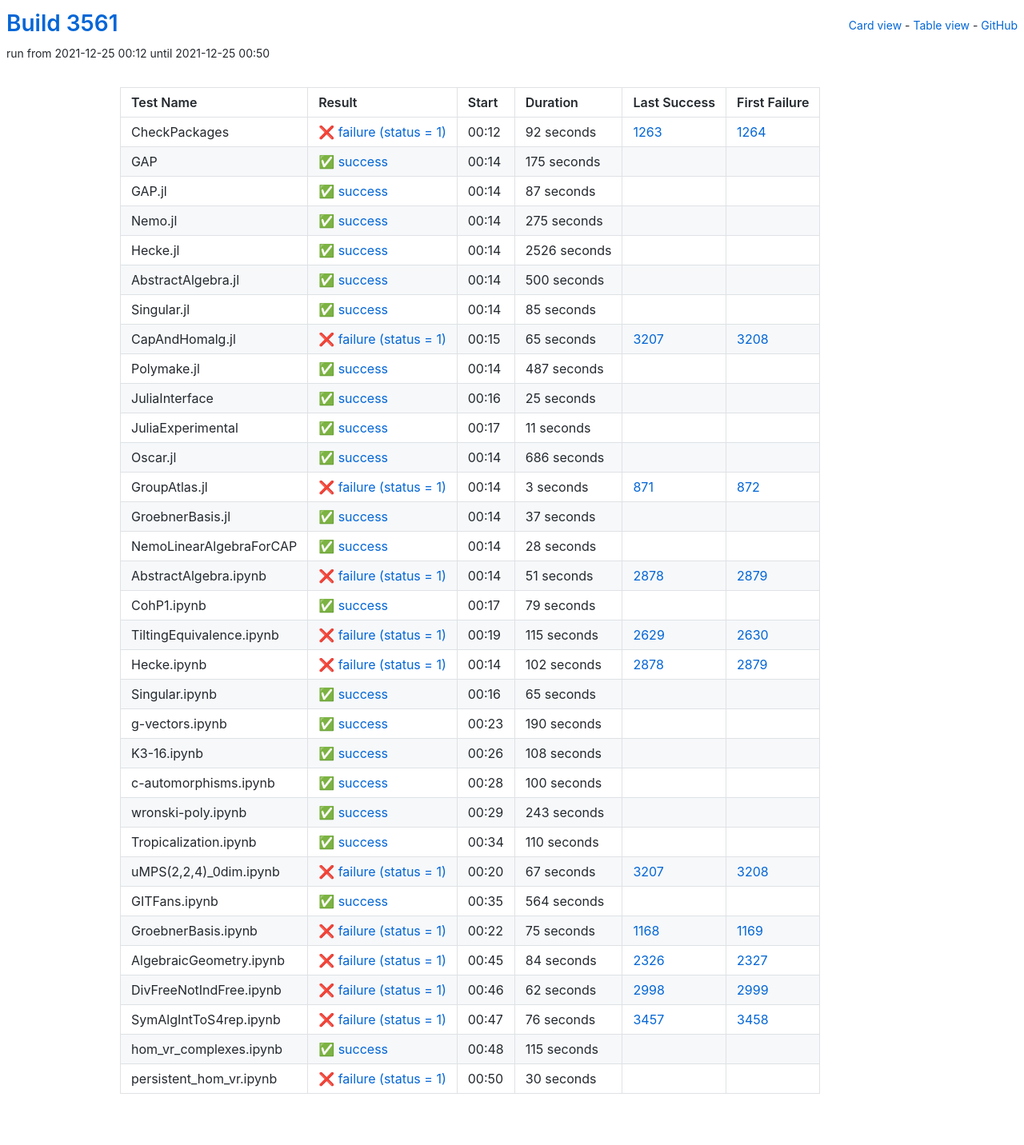
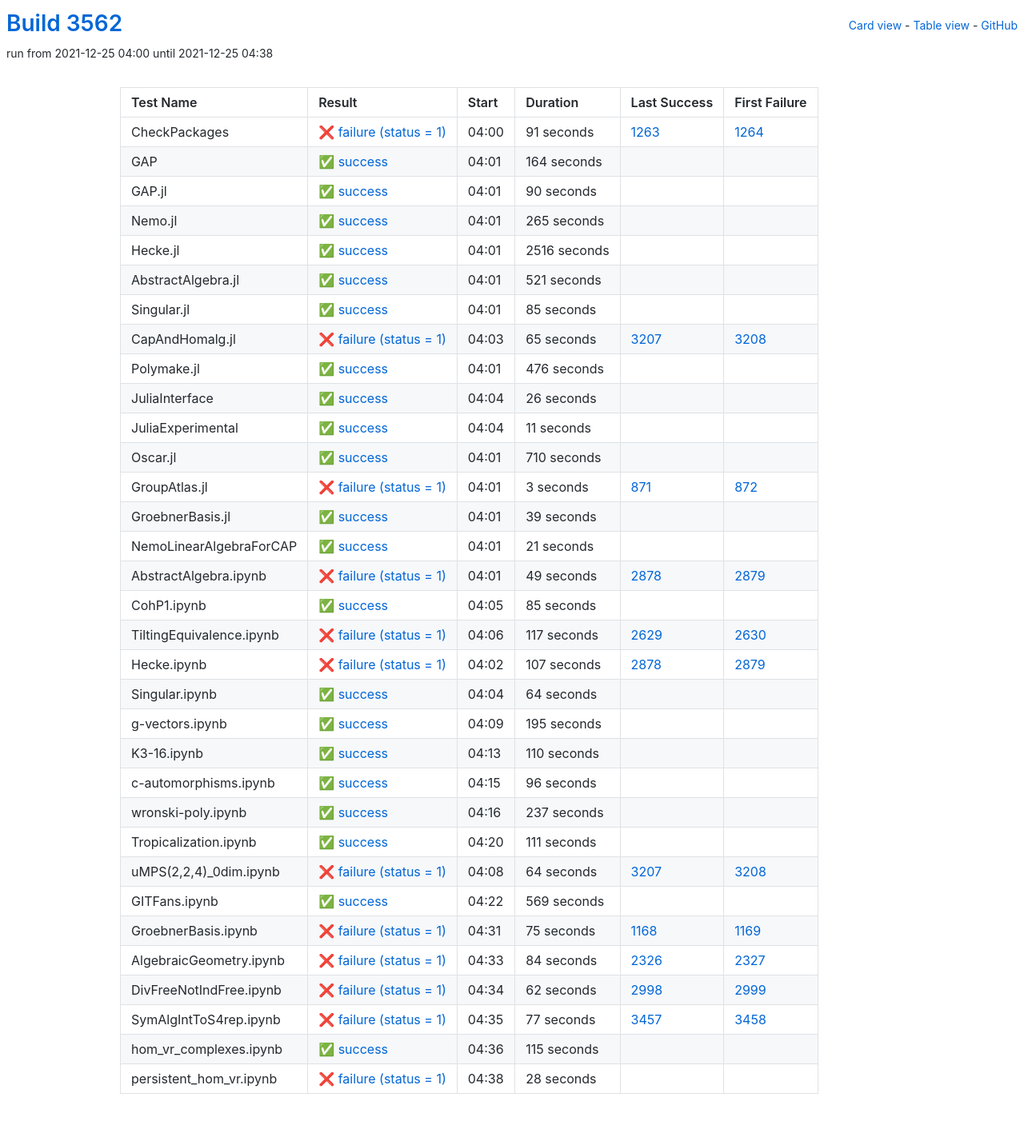
Before and after one commit to oscar-system/oscar-ci-status-stable, a Jekyll site: the page built from table.html, in a window 1280 px wide. Shown: the whole page at 80% size. Built offline with Jekyll 4.4.1, drawn with Linux system fonts in a browser that asks for light colours.

Commit message:
Build #3562

```diff
--- a/_data/ci.yml
+++ b/_data/ci.yml
@@ -1,6 +1,6 @@
 ---
-build: 3561
-build_url: https://oscarci.mathematik.uni-kl.de/job/oscar-stable/3561/
+build: 3562
+build_url: https://oscarci.mathematik.uni-kl.de/job/oscar-stable/3562/
 job: oscar-stable
 organization: oscar-system
 repo: oscar-ci-status-stable
@@ -8,80 +8,80 @@ repourl: https://github.com/oscar-system/oscar-ci-status-stable
 tests:
 - name: CheckPackages
   id: checkpackages
-  log: https://oscarci.mathematik.uni-kl.de/job/oscar-stable/3561/artifact/logs/build-3561/CheckPackages.log
-  start: 2021-12-25 00:12
+  log: https://oscarci.mathematik.uni-kl.de/job/oscar-stable/3562/artifact/logs/build-3562/CheckPackages.log
+  start: 2021-12-25 04:00
   success: false
   exitcode: 1
   status: failure
-  duration: 92
+  duration: 91
   last_success: 1263
   last_success_url: https://oscarci.mathematik.uni-kl.de/job/oscar-stable/1263/
   first_failure: 1264
   first_failure_url: https://oscarci.mathematik.uni-kl.de/job/oscar-stable/1264/
 - name: GAP
   id: gap
-  log: https://oscarci.mathematik.uni-kl.de/job/oscar-stable/3561/artifact/logs/build-3561/GAP.log
-  start: 2021-12-25 00:14
+  log: https://oscarci.mathematik.uni-kl.de/job/oscar-stable/3562/artifact/logs/build-3562/GAP.log
+  start: 2021-12-25 04:01
   success: true
   exitcode: 0
   status: success
-  duration: 175
+  duration: 164
   last_success: false
   last_success_url:
   first_failure: false
   first_failure_url:
 - name: GAP.jl
   id: gap-jl
-  log: https://oscarci.mathematik.uni-kl.de/job/oscar-stable/3561/artifact/logs/build-3561/GAP.jl.log
-  start: 2021-12-25 00:14
+  log: https://oscarci.mathematik.uni-kl.de/job/oscar-stable/3562/artifact/logs/build-3562/GAP.jl.log
+  start: 2021-12-25 04:01
   success: true
   exitcode: 0
   status: success
-  duration: 87
+  duration: 90
   last_success: false
   last_success_url:
   first_failure: false
   first_failure_url:
 - name: Nemo.jl
   id: nemo-jl
-  log: https://oscarci.mathematik.uni-kl.de/job/oscar-stable/3561/artifact/logs/build-3561/Nemo.jl.log
-  start: 2021-12-25 00:14
+  log: https://oscarci.mathematik.uni-kl.de/job/oscar-stable/3562/artifact/logs/build-3562/Nemo.jl.log
+  start: 2021-12-25 04:01
   success: true
   exitcode: 0
   status: success
-  duration: 275
+  duration: 265
   last_success: false
   last_success_url:
   first_failure: false
   first_failure_url:
 - name: Hecke.jl
   id: hecke-jl
-  log: https://oscarci.mathematik.uni-kl.de/job/oscar-stable/3561/artifact/logs/build-3561/Hecke.jl.log
-  start: 2021-12-25 00:14
+  log: https://oscarci.mathematik.uni-kl.de/job/oscar-stable/3562/artifact/logs/build-3562/Hecke.jl.log
+  start: 2021-12-25 04:01
   success: true
   exitcode: 0
   status: success
-  duration: 2526
+  duration: 2516
   last_success: false
   last_success_url:
   first_failure: false
   first_failure_url:
 - name: AbstractAlgebra.jl
   id: abstractalgebra-jl
-  log: https://oscarci.mathematik.uni-kl.de/job/oscar-stable/3561/artifact/logs/build-3561/AbstractAlgebra.jl.log
-  start: 2021-12-25 00:14
+  log: https://oscarci.mathematik.uni-kl.de/job/oscar-stable/3562/artifact/logs/build-3562/AbstractAlgebra.jl.log
+  start: 2021-12-25 04:01
   success: true
   exitcode: 0
   status: success
-  duration: 500
+  duration: 521
   last_success: false
   last_success_url:
   first_failure: false
   first_failure_url:
 - name: Singular.jl
   id: singular-jl
-  log: https://oscarci.mathematik.uni-kl.de/job/oscar-stable/3561/artifact/logs/build-3561/Singular.jl.log
-  start: 2021-12-25 00:14
+  log: https://oscarci.mathematik.uni-kl.de/job/oscar-stable/3562/artifact/logs/build-3562/Singular.jl.log
+  start: 2021-12-25 04:01
   success: true
   exitcode: 0
   status: success
@@ -92,8 +92,8 @@ tests:
   first_failure_url:
 - name: CapAndHomalg.jl
   id: capandhomalg-jl
-  log: https://oscarci.mathematik.uni-kl.de/job/oscar-stable/3561/artifact/logs/build-3561/CapAndHomalg.jl.log
-  start: 2021-12-25 00:15
+  log: https://oscarci.mathematik.uni-kl.de/job/oscar-stable/3562/artifact/logs/build-3562/CapAndHomalg.jl.log
+  start: 2021-12-25 04:03
   success: false
   exitcode: 1
   status: failure
@@ -104,32 +104,32 @@ tests:
   first_failure_url: https://oscarci.mathematik.uni-kl.de/job/oscar-stable/3208/
 - name: Polymake.jl
   id: polymake-jl
-  log: https://oscarci.mathematik.uni-kl.de/job/oscar-stable/3561/artifact/logs/build-3561/Polymake.jl.log
-  start: 2021-12-25 00:14
+  log: https://oscarci.mathematik.uni-kl.de/job/oscar-stable/3562/artifact/logs/build-3562/Polymake.jl.log
+  start: 2021-12-25 04:01
   success: true
   exitcode: 0
   status: success
-  duration: 487
+  duration: 476
   last_success: false
   last_success_url:
   first_failure: false
   first_failure_url:
 - name: JuliaInterface
   id: juliainterface
-  log: https://oscarci.mathematik.uni-kl.de/job/oscar-stable/3561/artifact/logs/build-3561/JuliaInterface.log
-  start: 2021-12-25 00:16
+  log: https://oscarci.mathematik.uni-kl.de/job/oscar-stable/3562/artifact/logs/build-3562/JuliaInterface.log
+  start: 2021-12-25 04:04
   success: true
   exitcode: 0
   status: success
-  duration: 25
+  duration: 26
   last_success: false
   last_success_url:
   first_failure: false
   first_failure_url:
 - name: JuliaExperimental
   id: juliaexperimental
-  log: https://oscarci.mathematik.uni-kl.de/job/oscar-stable/3561/artifact/logs/build-3561/JuliaExperimental.log
-  start: 2021-12-25 00:17
+  log: https://oscarci.mathematik.uni-kl.de/job/oscar-stable/3562/artifact/logs/build-3562/JuliaExperimental.log
+  start: 2021-12-25 04:04
   success: true
   exitcode: 0
   status: success
@@ -140,20 +140,20 @@ tests:
   first_failure_url:
 - name: Oscar.jl
   id: oscar-jl
-  log: https://oscarci.mathematik.uni-kl.de/job/oscar-stable/3561/artifact/logs/build-3561/Oscar.jl.log
-  start: 2021-12-25 00:14
+  log: https://oscarci.mathematik.uni-kl.de/job/oscar-stable/3562/artifact/logs/build-3562/Oscar.jl.log
+  start: 2021-12-25 04:01
   success: true
   exitcode: 0
   status: success
-  duration: 686
+  duration: 710
   last_success: false
   last_success_url:
   first_failure: false
   first_failure_url:
 - name: GroupAtlas.jl
   id: groupatlas-jl
-  log: https://oscarci.mathematik.uni-kl.de/job/oscar-stable/3561/artifact/logs/build-3561/GroupAtlas.jl.log
-  start: 2021-12-25 00:14
+  log: https://oscarci.mathematik.uni-kl.de/job/oscar-stable/3562/artifact/logs/build-3562/GroupAtlas.jl.log
+  start: 2021-12-25 04:01
   success: false
   exitcode: 1
   status: failure
@@ -164,140 +164,104 @@ tests:
   first_failure_url: https://oscarci.mathematik.uni-kl.de/job/oscar-stable/872/
 - name: GroebnerBasis.jl
   id: groebnerbasis-jl
-  log: https://oscarci.mathematik.uni-kl.de/job/oscar-stable/3561/artifact/logs/build-3561/GroebnerBasis.jl.log
-  start: 2021-12-25 00:14
+  log: https://oscarci.mathematik.uni-kl.de/job/oscar-stable/3562/artifact/logs/build-3562/GroebnerBasis.jl.log
+  start: 2021-12-25 04:01
   success: true
   exitcode: 0
   status: success
-  duration: 37
+  duration: 39
   last_success: false
   last_success_url:
   first_failure: false
   first_failure_url:
 - name: NemoLinearAlgebraForCAP
   id: nemolinearalgebraforcap
-  log: https://oscarci.mathematik.uni-kl.de/job/oscar-stable/3561/artifact/logs/build-3561/NemoLinearAlgebraForCAP.log
-  start: 2021-12-25 00:14
+  log: https://oscarci.mathematik.uni-kl.de/job/oscar-stable/3562/artifact/logs/build-3562/NemoLinearAlgebraForCAP.log
+  start: 2021-12-25 04:01
   success: true
   exitcode: 0
   status: success
-  duration: 28
+  duration: 21
   last_success: false
   last_success_url:
   first_failure: false
   first_failure_url:
 - name: AbstractAlgebra.ipynb
   id: abstractalgebra-ipynb
-  log: https://oscarci.mathematik.uni-kl.de/job/oscar-stable/3561/artifact/logs/build-3561/AbstractAlgebra.ipynb.log
-  start: 2021-12-25 00:14
+  log: https://oscarci.mathematik.uni-kl.de/job/oscar-stable/3562/artifact/logs/build-3562/AbstractAlgebra.ipynb.log
+  start: 2021-12-25 04:01
   success: false
   exitcode: 1
   status: failure
-  duration: 51
+  duration: 49
   last_success: 2878
   last_success_url: https://oscarci.mathematik.uni-kl.de/job/oscar-stable/2878/
   first_failure: 2879
   first_failure_url: https://oscarci.mathematik.uni-kl.de/job/oscar-stable/2879/
 - name: CohP1.ipynb
   id: cohp1-ipynb
-  log: https://oscarci.mathematik.uni-kl.de/job/oscar-stable/3561/artifact/logs/build-3561/CohP1.ipynb.log
-  start: 2021-12-25 00:17
+  log: https://oscarci.mathematik.uni-kl.de/job/oscar-stable/3562/artifact/logs/build-3562/CohP1.ipynb.log
+  start: 2021-12-25 04:05
   success: true
   exitcode: 0
   status: success
-  duration: 79
+  duration: 85
   last_success: false
   last_success_url:
   first_failure: false
   first_failure_url:
 - name: TiltingEquivalence.ipynb
   id: tiltingequivalence-ipynb
-  log: https://oscarci.mathematik.uni-kl.de/job/oscar-stable/3561/artifact/logs/build-3561/TiltingEquivalence.ipynb.log
-  start: 2021-12-25 00:19
+  log: https://oscarci.mathematik.uni-kl.de/job/oscar-stable/3562/artifact/logs/build-3562/TiltingEquivalence.ipynb.log
+  start: 2021-12-25 04:06
   success: false
   exitcode: 1
   status: failure
-  duration: 115
+  duration: 117
   last_success: 2629
   last_success_url: https://oscarci.mathematik.uni-kl.de/job/oscar-stable/2629/
   first_failure: 2630
   first_failure_url: https://oscarci.mathematik.uni-kl.de/job/oscar-stable/2630/
 - name: Hecke.ipynb
   id: hecke-ipynb
-  log: https://oscarci.mathematik.uni-kl.de/job/oscar-stable/3561/artifact/logs/build-3561/Hecke.ipynb.log
-  start: 2021-12-25 00:14
+  log: https://oscarci.mathematik.uni-kl.de/job/oscar-stable/3562/artifact/logs/build-3562/Hecke.ipynb.log
+  start: 2021-12-25 04:02
   success: false
   exitcode: 1
   status: failure
-  duration: 102
+  duration: 107
   last_success: 2878
   last_success_url: https://oscarci.mathematik.uni-kl.de/job/oscar-stable/2878/
   first_failure: 2879
   first_failure_url: https://oscarci.mathematik.uni-kl.de/job/oscar-stable/2879/
 - name: Singular.ipynb
   id: singular-ipynb
-  log: https://oscarci.mathematik.uni-kl.de/job/oscar-stable/3561/artifact/logs/build-3561/Singular.ipynb.log
-  start: 2021-12-25 00:16
+  log: https://oscarci.mathematik.uni-kl.de/job/oscar-stable/3562/artifact/logs/build-3562/Singular.ipynb.log
+  start: 2021-12-25 04:04
   success: true
   exitcode: 0
   status: success
-  duration: 65
+  duration: 64
   last_success: false
   last_success_url:
   first_failure: false
   first_failure_url:
 - name: g-vectors.ipynb
   id: g-vectors-ipynb
-  log: https://oscarci.mathematik.uni-kl.de/job/oscar-stable/3561/artifact/logs/build-3561/g-vectors.ipynb.log
-  start: 2021-12-25 00:23
+  log: https://oscarci.mathematik.uni-kl.de/job/oscar-stable/3562/artifact/logs/build-3562/g-vectors.ipynb.log
+  start: 2021-12-25 04:09
   success: true
   exitcode: 0
   status: success
-  duration: 190
+  duration: 195
   last_success: false
   last_success_url:
   first_failure: false
   first_failure_url:
 - name: K3-16.ipynb
   id: k3-16-ipynb
-  log: https://oscarci.mathematik.uni-kl.de/job/oscar-stable/3561/artifact/logs/build-3561/K3-16.ipynb.log
-  start: 2021-12-25 00:26
-  success: true
-  exitcode: 0
-  status: success
-  duration: 108
-  last_success: false
-  last_success_url:
-  first_failure: false
-  first_failure_url:
-- name: c-automorphisms.ipynb
-  id: c-automorphisms-ipynb
-  log: https://oscarci.mathematik.uni-kl.de/job/oscar-stable/3561/artifact/logs/build-3561/c-automorphisms.ipynb.log
-  start: 2021-12-25 00:28
-  success: true
-  exitcode: 0
-  status: success
-  duration: 100
-  last_success: false
-  last_success_url:
-  first_failure: false
-  first_failure_url:
-- name: wronski-poly.ipynb
-  id: wronski-poly-ipynb
-  log: https://oscarci.mathematik.uni-kl.de/job/oscar-stable/3561/artifact/logs/build-3561/wronski-poly.ipynb.log
-  start: 2021-12-25 00:29
-  success: true
-  exitcode: 0
-  status: success
-  duration: 243
-  last_success: false
-  last_success_url:
-  first_failure: false
-  first_failure_url:
-- name: Tropicalization.ipynb
-  id: tropicalization-ipynb
-  log: https://oscarci.mathematik.uni-kl.de/job/oscar-stable/3561/artifact/logs/build-3561/Tropicalization.ipynb.log
-  start: 2021-12-25 00:34
+  log: https://oscarci.mathematik.uni-kl.de/job/oscar-stable/3562/artifact/logs/build-3562/K3-16.ipynb.log
+  start: 2021-12-25 04:13
   success: true
   exitcode: 0
   status: success
@@ -306,34 +270,70 @@ tests:
   last_success_url:
   first_failure: false
   first_failure_url:
+- name: c-automorphisms.ipynb
+  id: c-automorphisms-ipynb
+  log: https://oscarci.mathematik.uni-kl.de/job/oscar-stable/3562/artifact/logs/build-3562/c-automorphisms.ipynb.log
+  start: 2021-12-25 04:15
+  success: true
+  exitcode: 0
+  status: success
+  duration: 96
+  last_success: false
+  last_success_url:
+  first_failure: false
+  first_failure_url:
+- name: wronski-poly.ipynb
+  id: wronski-poly-ipynb
+  log: https://oscarci.mathematik.uni-kl.de/job/oscar-stable/3562/artifact/logs/build-3562/wronski-poly.ipynb.log
+  start: 2021-12-25 04:16
+  success: true
+  exitcode: 0
+  status: success
+  duration: 237
+  last_success: false
+  last_success_url:
+  first_failure: false
+  first_failure_url:
+- name: Tropicalization.ipynb
+  id: tropicalization-ipynb
+  log: https://oscarci.mathematik.uni-kl.de/job/oscar-stable/3562/artifact/logs/build-3562/Tropicalization.ipynb.log
+  start: 2021-12-25 04:20
+  success: true
+  exitcode: 0
+  status: success
+  duration: 111
+  last_success: false
+  last_success_url:
+  first_failure: false
+  first_failure_url:
 - name: uMPS(2,2,4)_0dim.ipynb
   id: umps-2-2-4-0dim-ipynb
-  log: https://oscarci.mathematik.uni-kl.de/job/oscar-stable/3561/artifact/logs/build-3561/uMPS-2-2-4-_0dim.ipynb.log
-  start: 2021-12-25 00:20
+  log: https://oscarci.mathematik.uni-kl.de/job/oscar-stable/3562/artifact/logs/build-3562/uMPS-2-2-4-_0dim.ipynb.log
+  start: 2021-12-25 04:08
   success: false
   exitcode: 1
   status: failure
-  duration: 67
+  duration: 64
   last_success: 3207
   last_success_url: https://oscarci.mathematik.uni-kl.de/job/oscar-stable/3207/
   first_failure: 3208
   first_failure_url: https://oscarci.mathematik.uni-kl.de/job/oscar-stable/3208/
 - name: GITFans.ipynb
   id: gitfans-ipynb
-  log: https://oscarci.mathematik.uni-kl.de/job/oscar-stable/3561/artifact/logs/build-3561/GITFans.ipynb.log
-  start: 2021-12-25 00:35
+  log: https://oscarci.mathematik.uni-kl.de/job/oscar-stable/3562/artifact/logs/build-3562/GITFans.ipynb.log
+  start: 2021-12-25 04:22
   success: true
   exitcode: 0
   status: success
-  duration: 564
+  duration: 569
   last_success: false
   last_success_url:
   first_failure: false
   first_failure_url:
 - name: GroebnerBasis.ipynb
   id: groebnerbasis-ipynb
-  log: https://oscarci.mathematik.uni-kl.de/job/oscar-stable/3561/artifact/logs/build-3561/GroebnerBasis.ipynb.log
-  start: 2021-12-25 00:22
+  log: https://oscarci.mathematik.uni-kl.de/job/oscar-stable/3562/artifact/logs/build-3562/GroebnerBasis.ipynb.log
+  start: 2021-12-25 04:31
   success: false
   exitcode: 1
   status: failure
@@ -344,8 +344,8 @@ tests:
   first_failure_url: https://oscarci.mathematik.uni-kl.de/job/oscar-stable/1169/
 - name: AlgebraicGeometry.ipynb
   id: algebraicgeometry-ipynb
-  log: https://oscarci.mathematik.uni-kl.de/job/oscar-stable/3561/artifact/logs/build-3561/AlgebraicGeometry.ipynb.log
-  start: 2021-12-25 00:45
+  log: https://oscarci.mathematik.uni-kl.de/job/oscar-stable/3562/artifact/logs/build-3562/AlgebraicGeometry.ipynb.log
+  start: 2021-12-25 04:33
   success: false
   exitcode: 1
   status: failure
@@ -356,8 +356,8 @@ tests:
   first_failure_url: https://oscarci.mathematik.uni-kl.de/job/oscar-stable/2327/
 - name: DivFreeNotIndFree.ipynb
   id: divfreenotindfree-ipynb
-  log: https://oscarci.mathematik.uni-kl.de/job/oscar-stable/3561/artifact/logs/build-3561/DivFreeNotIndFree.ipynb.log
-  start: 2021-12-25 00:46
+  log: https://oscarci.mathematik.uni-kl.de/job/oscar-stable/3562/artifact/logs/build-3562/DivFreeNotIndFree.ipynb.log
+  start: 2021-12-25 04:34
   success: false
   exitcode: 1
   status: failure
@@ -368,20 +368,20 @@ tests:
   first_failure_url: https://oscarci.mathematik.uni-kl.de/job/oscar-stable/2999/
 - name: SymAlgIntToS4rep.ipynb
   id: symalginttos4rep-ipynb
-  log: https://oscarci.mathematik.uni-kl.de/job/oscar-stable/3561/artifact/logs/build-3561/SymAlgIntToS4rep.ipynb.log
-  start: 2021-12-25 00:47
+  log: https://oscarci.mathematik.uni-kl.de/job/oscar-stable/3562/artifact/logs/build-3562/SymAlgIntToS4rep.ipynb.log
+  start: 2021-12-25 04:35
   success: false
   exitcode: 1
   status: failure
-  duration: 76
+  duration: 77
   last_success: 3457
   last_success_url: https://oscarci.mathematik.uni-kl.de/job/oscar-stable/3457/
   first_failure: 3458
   first_failure_url: https://oscarci.mathematik.uni-kl.de/job/oscar-stable/3458/
 - name: hom_vr_complexes.ipynb
   id: hom-vr-complexes-ipynb
-  log: https://oscarci.mathematik.uni-kl.de/job/oscar-stable/3561/artifact/logs/build-3561/hom_vr_complexes.ipynb.log
-  start: 2021-12-25 00:48
+  log: https://oscarci.mathematik.uni-kl.de/job/oscar-stable/3562/artifact/logs/build-3562/hom_vr_complexes.ipynb.log
+  start: 2021-12-25 04:36
   success: true
   exitcode: 0
   status: success
@@ -392,12 +392,12 @@ tests:
   first_failure_url:
 - name: persistent_hom_vr.ipynb
   id: persistent-hom-vr-ipynb
-  log: https://oscarci.mathematik.uni-kl.de/job/oscar-stable/3561/artifact/logs/build-3561/persistent_hom_vr.ipynb.log
-  start: 2021-12-25 00:50
+  log: https://oscarci.mathematik.uni-kl.de/job/oscar-stable/3562/artifact/logs/build-3562/persistent_hom_vr.ipynb.log
+  start: 2021-12-25 04:38
   success: false
   exitcode: 1
   status: failure
-  duration: 30
+  duration: 28
   last_success: false
   last_success_url:
   first_failure: false
```
Also changed, not shown: README.md.
